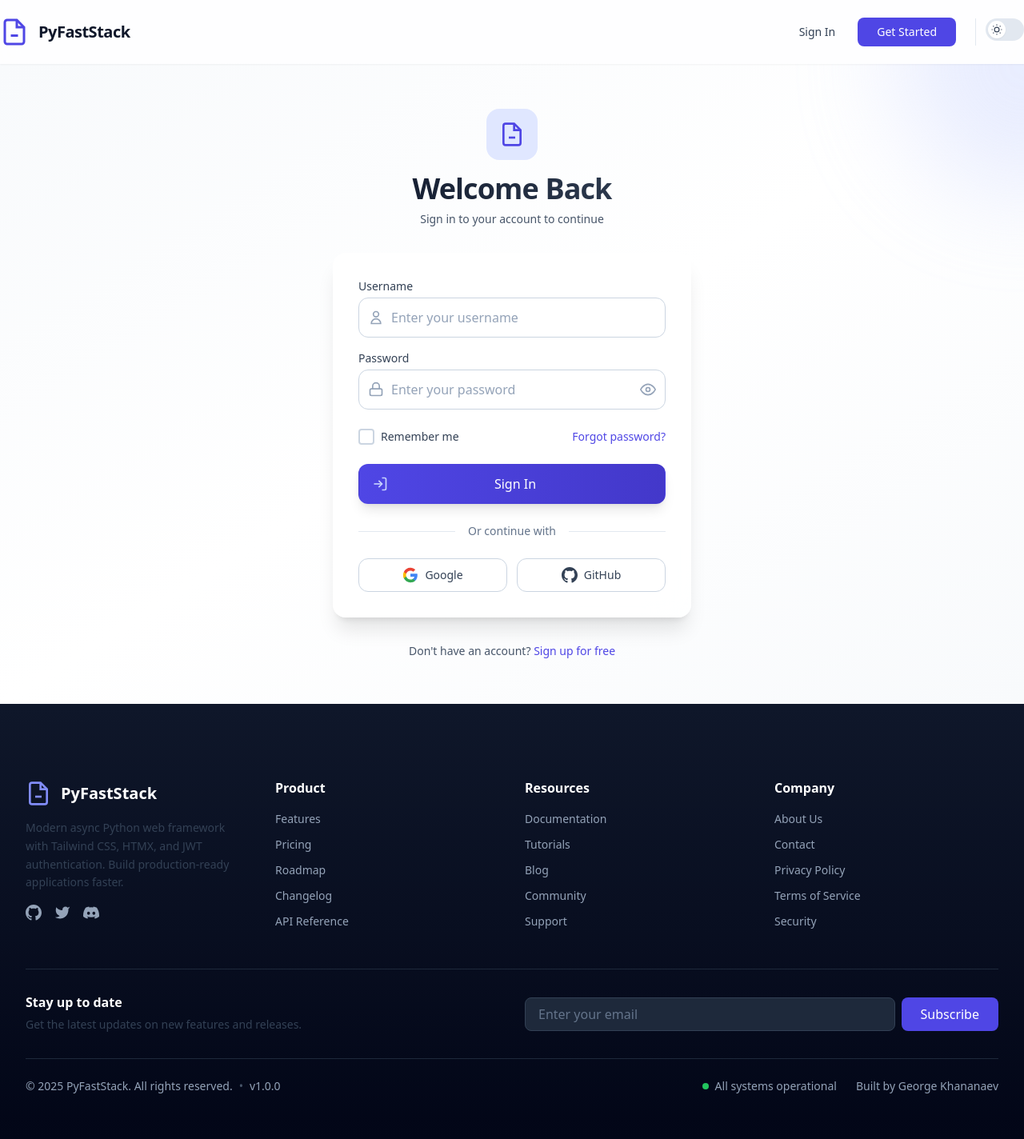
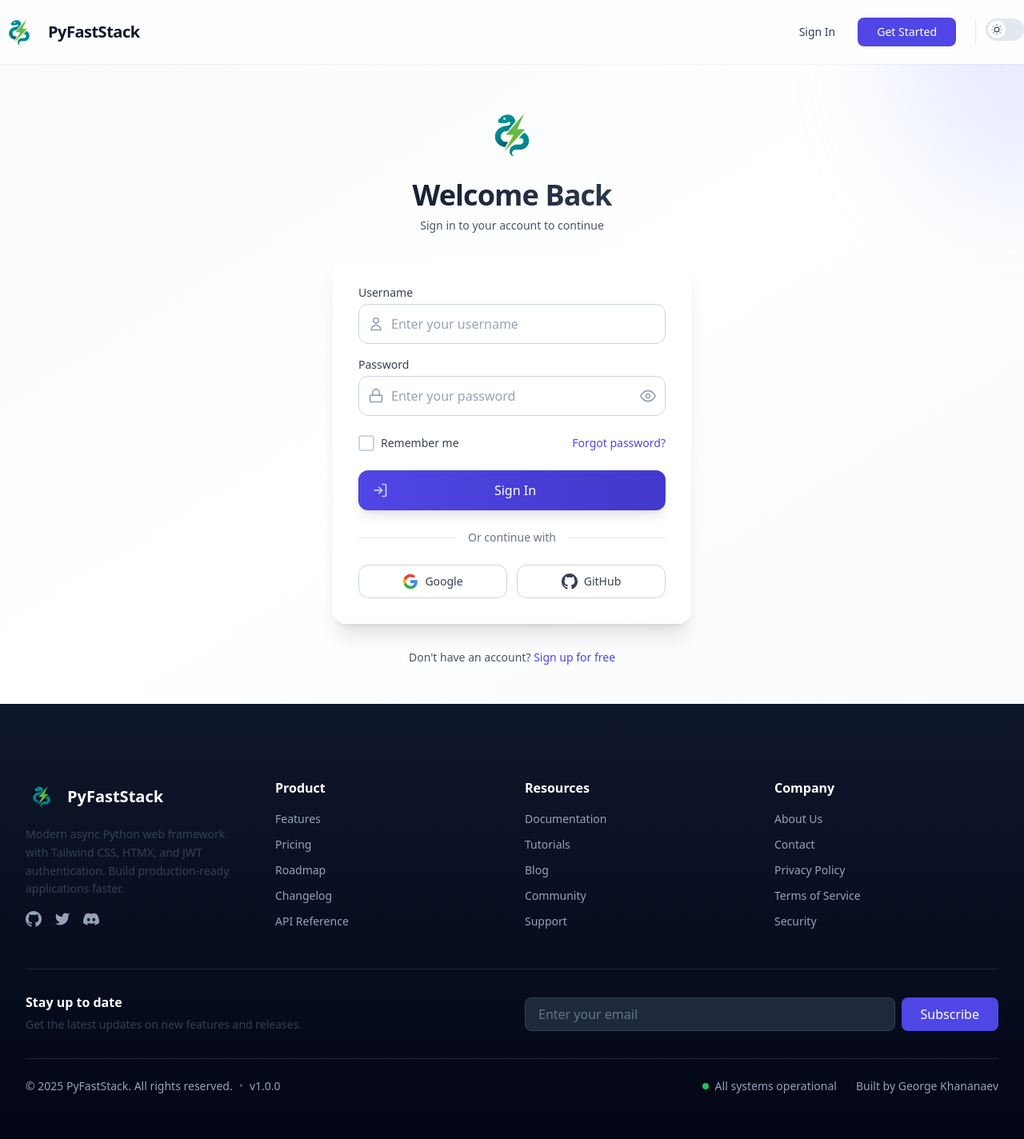
Before and after one commit to georgekhananaev/py-fast-stack, a FastAPI app: page /login in a window 1280 px wide. Shown: the whole page at 80% size. Run offline with FastAPI, Linux system fonts and the light colour scheme; some libraries are stand-ins or nearby versions.

Commit message:
changed the logo

```diff
--- a/templates/auth/login.html
+++ b/templates/auth/login.html
@@ -11,12 +11,8 @@
     <div class="relative z-10 max-w-md w-full">
         <!-- Logo and heading with animation -->
         <div class="text-center mb-8 animate-fade-in">
-            <div class="inline-flex items-center justify-center w-16 h-16 bg-primary-100 dark:bg-primary-900/30 rounded-2xl mb-4 transform transition-transform hover:rotate-180 duration-500">
-                <svg class="w-8 h-8 text-primary-600 dark:text-primary-400" viewBox="0 0 24 24" fill="none" stroke="currentColor" stroke-width="2">
-                    <path d="M14 2H6a2 2 0 0 0-2 2v16a2 2 0 0 0 2 2h12a2 2 0 0 0 2-2V8z"></path>
-                    <polyline points="14 2 14 8 20 8"></polyline>
-                    <line x1="9" y1="15" x2="15" y2="15"></line>
-                </svg>
+            <div class="inline-flex items-center justify-center mb-4">
+                <img src="/static/images/logo.webp" alt="PyFastStack Logo" class="w-20 h-20 transition-transform duration-300 hover:scale-110">
             </div>
             <h2 class="text-4xl font-bold text-slate-900 dark:text-white bg-gradient-to-r from-slate-900 to-slate-700 dark:from-white dark:to-slate-300 bg-clip-text text-transparent">
                 Welcome Back
--- a/templates/components/footer.html
+++ b/templates/components/footer.html
@@ -6,11 +6,7 @@
             <!-- Company Info -->
             <div class="space-y-4">
                 <div class="flex items-center gap-3">
-                    <svg class="w-8 h-8 text-primary-400" viewBox="0 0 24 24" fill="none" stroke="currentColor" stroke-width="2">
-                        <path d="M14 2H6a2 2 0 0 0-2 2v16a2 2 0 0 0 2 2h12a2 2 0 0 0 2-2V8z"></path>
-                        <polyline points="14 2 14 8 20 8"></polyline>
-                        <line x1="9" y1="15" x2="15" y2="15"></line>
-                    </svg>
+                    <img src="/static/images/logo.webp" alt="PyFastStack Logo" class="w-10 h-10">
                     <span class="text-xl font-bold text-white">PyFastStack</span>
                 </div>
                 <p class="text-sm leading-relaxed">
--- a/templates/components/header.html
+++ b/templates/components/header.html
@@ -4,11 +4,7 @@
         <div class="flex items-center justify-between h-16 lg:h-20 max-w-7xl mx-auto">
             <!-- Logo -->
             <a href="/" class="flex items-center gap-3 group flex-shrink-0">
-                <svg class="w-9 h-9 text-primary-600 dark:text-primary-400 transition-transform duration-300 group-hover:rotate-180" viewBox="0 0 24 24" fill="none" stroke="currentColor" stroke-width="2">
-                    <path d="M14 2H6a2 2 0 0 0-2 2v16a2 2 0 0 0 2 2h12a2 2 0 0 0 2-2V8z"></path>
-                    <polyline points="14 2 14 8 20 8"></polyline>
-                    <line x1="9" y1="15" x2="15" y2="15"></line>
-                </svg>
+                <img src="/static/images/logo.webp" alt="PyFastStack Logo" class="w-12 h-12 transition-transform duration-300 group-hover:scale-110">
                 <span class="text-xl font-bold tracking-tight">PyFastStack</span>
             </a>
 
```
